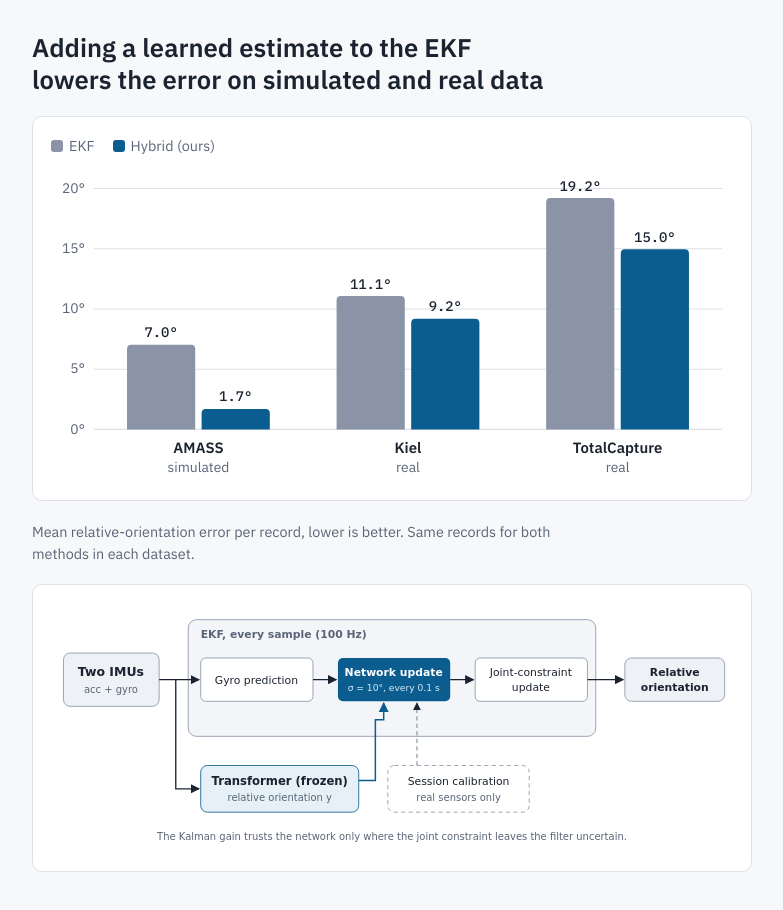
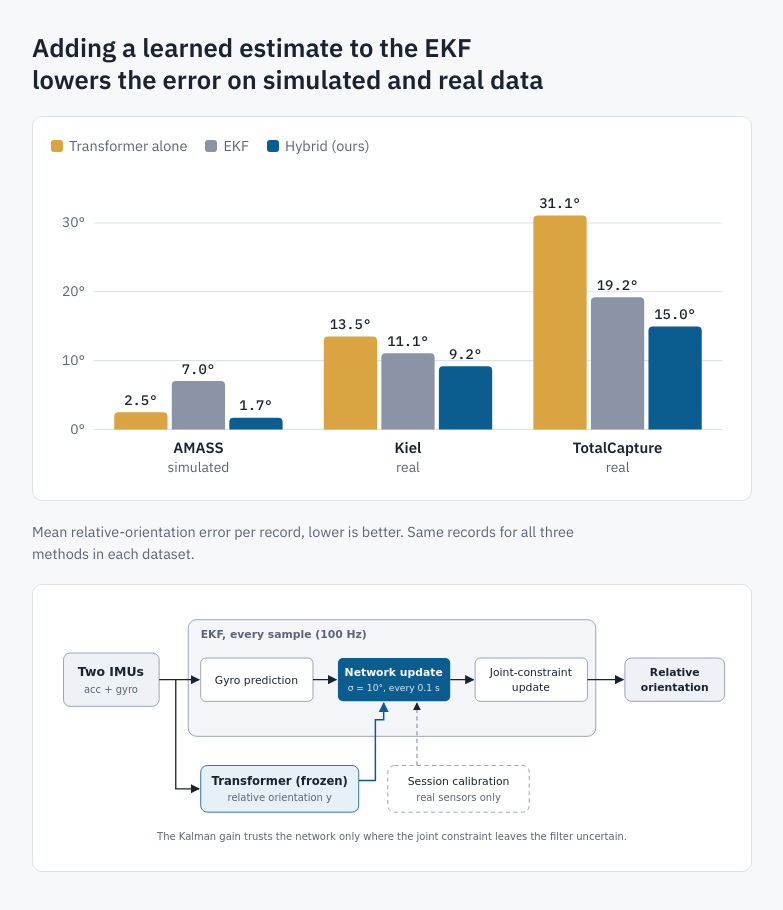
Before and after one commit to yifang0-0/forPre, a plain HTML site: page index.html in a window 1280 px wide. Shown: the whole page, without its empty margins (248-1031 px from the left). Drawn offline with Linux system fonts and the light colour scheme.

Commit message:
Add Transformer-alone bars to the results chart
Co-Authored-By: Claude Opus 5.5 <noreply@anthropic.com>

```diff
--- a/index.html
+++ b/index.html
@@ -7,10 +7,10 @@
 <link rel="stylesheet" href="https://fonts.googleapis.com/css2?family=IBM+Plex+Sans:wght@400;600&family=IBM+Plex+Mono:wght@500&display=swap">
 <style>
 /* Layout: one headline, one chart, one note. */
-:root { --bg: #f7f8fa; --panel: #ffffff; --fg: #1b2330; --muted: #5a6577; --rule: #dde2ea; --ekf: #8a94a6; --ours: #0b5d8f;
+:root { --bg: #f7f8fa; --panel: #ffffff; --fg: #1b2330; --muted: #5a6577; --rule: #dde2ea; --tf: #d9a441; --ekf: #8a94a6; --ours: #0b5d8f;
   --sans: "IBM Plex Sans", system-ui, sans-serif; --mono: "IBM Plex Mono", ui-monospace, monospace; }
-@media (prefers-color-scheme: dark) { :root:not([data-theme="light"]) { --bg: #12161d; --panel: #1a202a; --fg: #e6eaf0; --muted: #9aa5b6; --rule: #2c3442; --ekf: #7d889b; --ours: #6cb8e2; color-scheme: dark } }
-:root[data-theme="dark"] { --bg: #12161d; --panel: #1a202a; --fg: #e6eaf0; --muted: #9aa5b6; --rule: #2c3442; --ekf: #7d889b; --ours: #6cb8e2; color-scheme: dark }
+@media (prefers-color-scheme: dark) { :root:not([data-theme="light"]) { --bg: #12161d; --panel: #1a202a; --fg: #e6eaf0; --muted: #9aa5b6; --rule: #2c3442; --tf: #e0b45a; --ekf: #7d889b; --ours: #6cb8e2; color-scheme: dark } }
+:root[data-theme="dark"] { --bg: #12161d; --panel: #1a202a; --fg: #e6eaf0; --muted: #9aa5b6; --rule: #2c3442; --tf: #e0b45a; --ekf: #7d889b; --ours: #6cb8e2; color-scheme: dark }
 body { margin: 0; background: var(--bg); color: var(--fg); font-family: var(--sans); font-size: 16px; line-height: 1.5; }
 .wrap { max-width: 720px; margin: 0 auto; padding-block: 32px 48px; padding-left: max(16px, env(safe-area-inset-left, 0px)); padding-right: max(16px, env(safe-area-inset-right, 0px)); display: grid; gap: 20px; }
 h1 { font-size: 1.6rem; line-height: 1.25; margin: 0; font-weight: 600; text-wrap: balance; }
@@ -29,22 +29,22 @@ p { margin: 0; color: var(--muted); font-size: .9rem; max-width: 65ch; }
 <div class="wrap">
   <h1>Adding a learned estimate to the EKF lowers the error on simulated and real data</h1>
   <div class="panel">
-    <div class="legend"><span><i class="sw" style="background:var(--ekf)"></i>EKF</span><span><i class="sw" style="background:var(--ours)"></i>Hybrid (ours)</span></div>
+    <div class="legend"><span><i class="sw" style="background:var(--tf)"></i>Transformer alone</span><span><i class="sw" style="background:var(--ekf)"></i>EKF</span><span><i class="sw" style="background:var(--ours)"></i>Hybrid (ours)</span></div>
     <div id="chart"></div>
   </div>
-  <p>Mean relative-orientation error per record, lower is better. Same records for both methods in each dataset.</p>
+  <p>Mean relative-orientation error per record, lower is better. Same records for all three methods in each dataset.</p>
   <div class="panel"><img src="hybrid_structure.svg" alt="Structure of the hybrid: gyro prediction, network update every 0.1 s with the Transformer's relative orientation, then the joint-constraint update" style="width:100%;height:auto;display:block;border-radius:6px"></div>
 </div>
 <script>
-const D = [["AMASS", "simulated", 7.02, 1.70], ["Kiel", "real", 11.08, 9.19], ["TotalCapture", "real", 19.22, 14.97]];
-const W = 640, H = 300, L = 40, R = 10, T = 24, B = 50, ymax = 20;
-const y = v => T + (H - T - B) * (1 - v / ymax), gw = (W - L - R) / D.length, bw = 64;
-let s = `<svg viewBox="0 0 ${W} ${H}" role="img" aria-label="Mean error, EKF vs hybrid: AMASS 7.0 vs 1.7, Kiel 11.1 vs 9.2, TotalCapture 19.2 vs 15.0 degrees">`;
-for (let v = 0; v <= ymax; v += 5) s += `<line x1="${L}" x2="${W - R}" y1="${y(v)}" y2="${y(v)}" stroke="var(--rule)"/><text x="${L - 8}" y="${y(v) + 4}" text-anchor="end">${v}°</text>`;
-D.forEach(([name, kind, e, h], i) => {
+const D = [["AMASS", "simulated", 2.50, 7.02, 1.70], ["Kiel", "real", 13.49, 11.08, 9.19], ["TotalCapture", "real", 31.10, 19.22, 14.97]];
+const W = 640, H = 300, L = 40, R = 10, T = 24, B = 50, ymax = 35;
+const y = v => T + (H - T - B) * (1 - v / ymax), gw = (W - L - R) / D.length, bw = 50;
+let s = `<svg viewBox="0 0 ${W} ${H}" role="img" aria-label="Mean error, Transformer alone / EKF / hybrid: AMASS 2.5 / 7.0 / 1.7, Kiel 13.5 / 11.1 / 9.2, TotalCapture 31.1 / 19.2 / 15.0 degrees">`;
+for (let v = 0; v <= ymax; v += 10) s += `<line x1="${L}" x2="${W - R}" y1="${y(v)}" y2="${y(v)}" stroke="var(--rule)"/><text x="${L - 8}" y="${y(v) + 4}" text-anchor="end">${v}°</text>`;
+D.forEach(([name, kind, t, e, h], i) => {
   const cx = L + gw * (i + .5);
-  [[e, "--ekf", -1], [h, "--ours", 1]].forEach(([v, c, side]) => {
-    const x = cx + (side < 0 ? -bw - 3 : 3), yy = y(v);
+  [[t, "--tf", -1], [e, "--ekf", 0], [h, "--ours", 1]].forEach(([v, c, side]) => {
+    const x = cx - bw / 2 + side * (bw + 4), yy = y(v);
     s += `<path d="M${x},${y(0)} V${yy + 4} q0,-4 4,-4 h${bw - 8} q4,0 4,4 V${y(0)} Z" fill="var(${c})"/>`;
     s += `<text class="val" x="${x + bw / 2}" y="${yy - 7}" text-anchor="middle">${v.toFixed(1)}°</text>`;
   });
```
Also changed, not shown: hybrid_vs_ekf.png.
